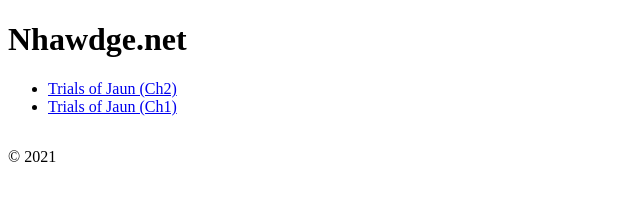
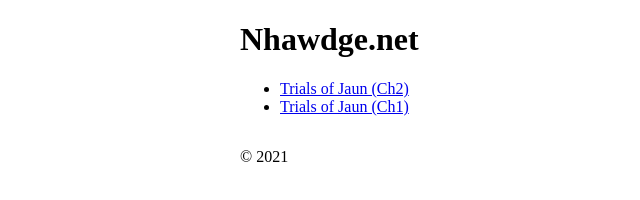
Before and after one commit to Nhawdge/nhawdge-netlify, a Gatsby site: page / in a window 1280 px wide. Shown: the whole page, without its empty margins (0-640 px from the left). Built offline with nearby package versions, Linux system fonts and the light colour scheme; Gatsby itself is replaced by a stand-in of ours.

Commit message:
Adds start of styles and reorgs the footer

```diff
--- a/gatsby-browser.js
+++ b/gatsby-browser.js
@@ -5,3 +5,4 @@
  */
 
 // You can delete this file if you're not using it
+import './src/styles/nhawdge.scss'
--- a/package.json
+++ b/package.json
@@ -23,7 +23,8 @@
     "react-helmet": "^6.1.0"
   },
   "devDependencies": {
-    "prettier": "2.2.1"
+    "prettier": "2.2.1",
+    "sass": "^1.29.0"
   },
   "keywords": [
     "gatsby"
--- a/src/components/layout.js
+++ b/src/components/layout.js
@@ -23,7 +23,8 @@ const Layout = ({ children }) => {
   return (
     <>
       <div>
-        <main>{children}</main>
+        <main>
+          {children}
           <footer
             style={{
               marginTop: `2rem`,
@@ -31,6 +32,7 @@ const Layout = ({ children }) => {
           >
             © {new Date().getFullYear()}
           </footer>
+        </main>
       </div>
     </>
   )
--- a/src/styles/nhawdge.scss
+++ b/src/styles/nhawdge.scss
@@ -0,0 +1,4 @@
+main {
+  max-width: 800px;
+  margin: auto;
+}
```
Also changed, not shown: 1 other file. Lines whose indentation alone changed are shown as unchanged.
